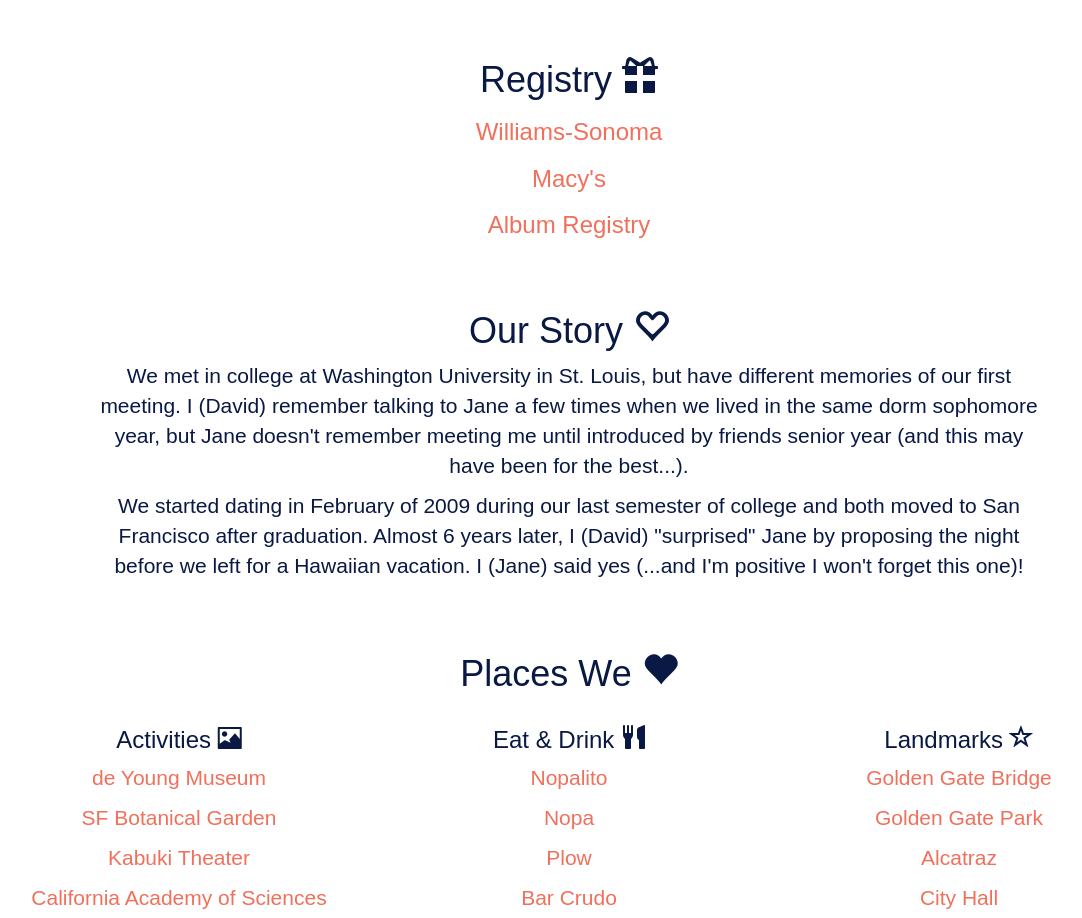
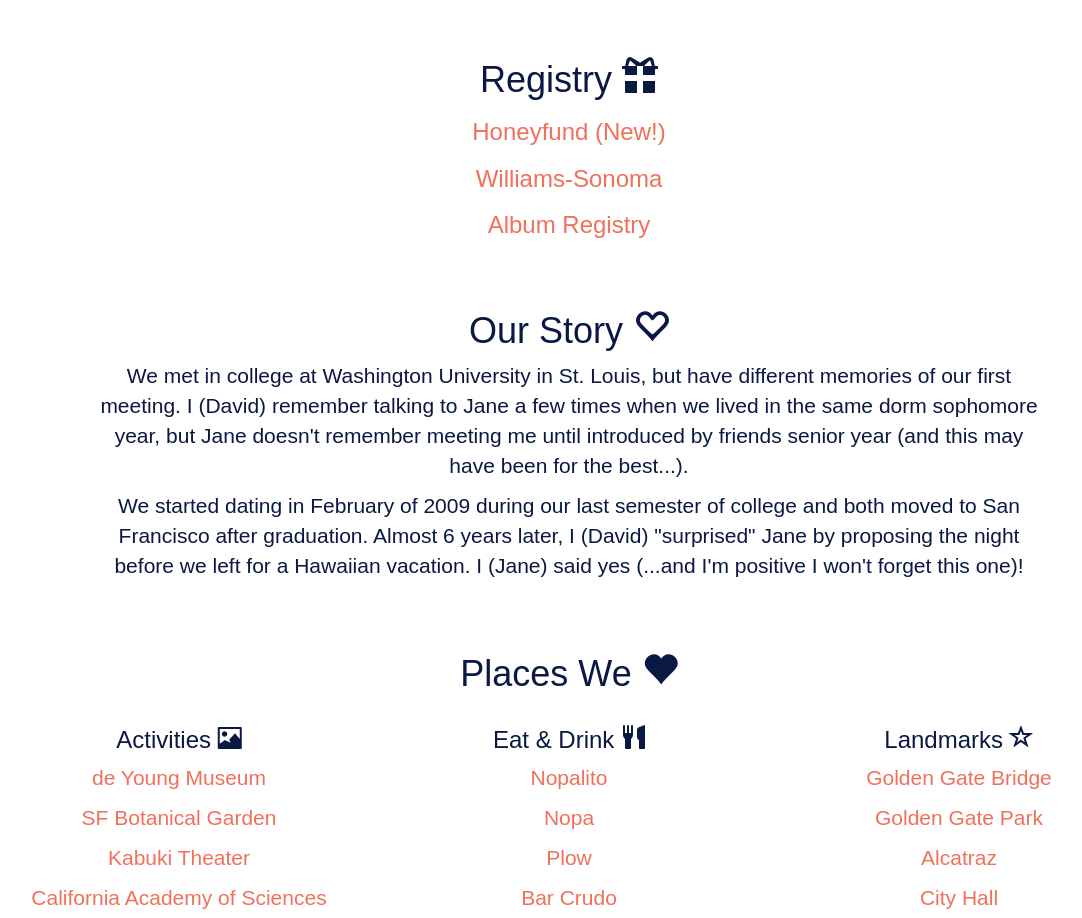
Before and after one commit to janeanddave/janeanddave.github.io, a plain HTML site: page index.html in a window 1280 px wide. Shown: the part 2057-2975 px from the top of the page, without its empty margins (71-1153 px from the left). Drawn offline with nearby package versions, Linux system fonts and the light colour scheme.

Commit message:
Add honeyfund, remove macys

```diff
--- a/index.html
+++ b/index.html
@@ -158,10 +158,10 @@
 
       <div class="row">
         <div class="col-md-12">
-          <h4 class="book"><a href="https://secure.williams-sonoma.com/registry/8fnsdlwms9/registry-list.html" target="_blank">Williams-Sonoma</a></h4>
+          <h4 class="book"><a href="https://www.honeyfund.com/wedding/JaneAndDavid2016" target="_blank">Honeyfund (New!)</a></h4>
         </div>
         <div class="col-md-12">
-          <h4 class="book"><a href="http://www.macys.com/registry/wedding/guest/?registryId=6477394" target="_blank">Macy's</a></h4>
+          <h4 class="book"><a href="https://secure.williams-sonoma.com/registry/8fnsdlwms9/registry-list.html" target="_blank">Williams-Sonoma</a></h4>
         </div>
         <div class="col-md-12">
           <h4 class="book"><a href="http://jwileyphotography.com/registry/?c=jane+david" target="_blank">Album Registry</a></h4>
```
